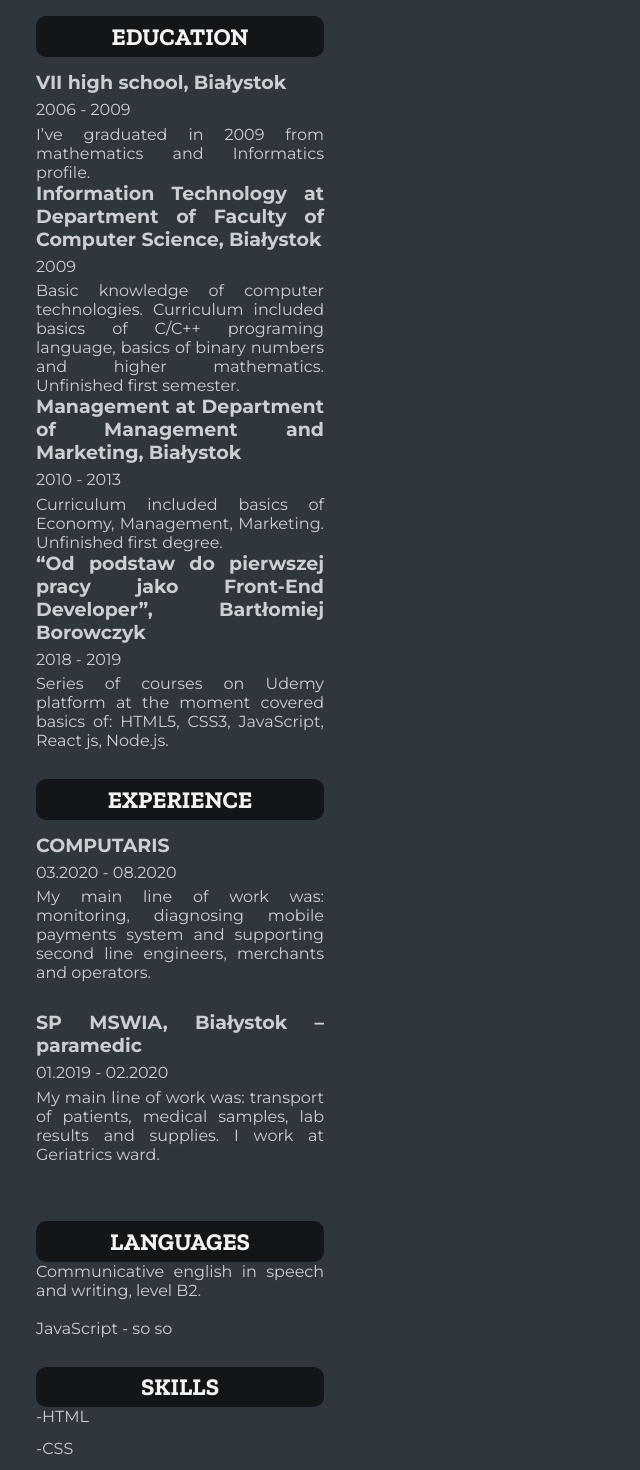
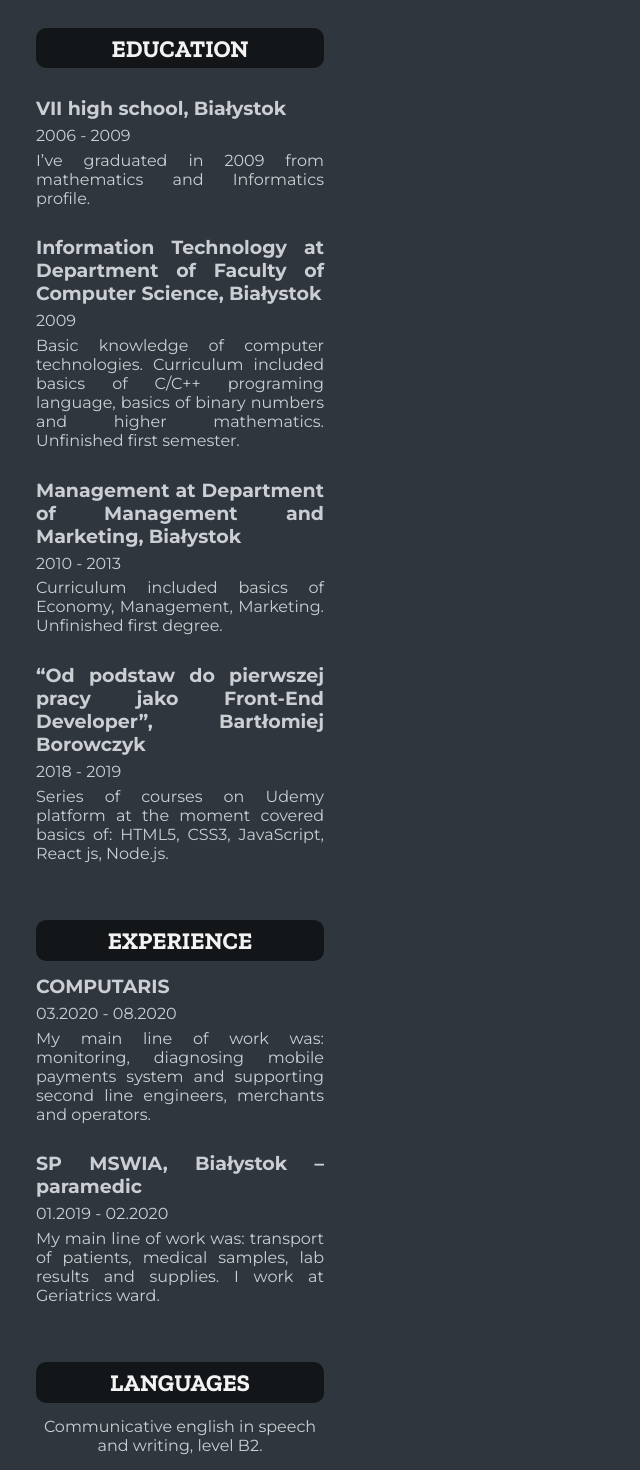
Before and after one commit to PiotrAdamowicz/nextJsBlog, a Next.js app: page /cv in a window 1280 px wide. Shown: the part 460-1930 px from the top of the page, without its empty margins (0-640 px from the left). Built offline with nearby package versions, Linux system fonts and the light colour scheme.

Commit message:
Break for changeing/experimenting with skills html

```diff
--- a/styles/cv.module.scss
+++ b/styles/cv.module.scss
@@ -35,6 +35,18 @@ main.page_wrap {
     "skills skills"
     "interest interest"
     "links links";
+  .section_header {
+    margin-bottom: $margin-bottom-10;
+    @include section_header__bg;
+  }
+
+  & > section > h4,
+  p {
+    margin-bottom: $margin-bottom-2;
+  }
+  .details {
+    margin-bottom: $margin-bottom-10;
+  }
 }
 .contact_info {
   grid-area: contact;
@@ -60,14 +72,21 @@ main.page_wrap {
   grid-area: education;
   margin-bottom: $margin-bottom-10;
   & > .section_header {
-    margin-bottom: $margin-bottom-5;
+    margin-bottom: $margin-bottom-10;
     @include section_header__bg;
   }
   & > .school {
     margin-bottom: $margin-bottom-2;
   }
   & > .duration {
-    margin-bottom: 2%;
+    margin-bottom: $margin-bottom-2;
+  }
+  & > h4,
+  p {
+    margin-bottom: $margin-bottom-2;
+  }
+  & > .details {
+    margin-bottom: $margin-bottom-10;
   }
 }
 .experience {
@@ -93,19 +112,26 @@ main.page_wrap {
   margin-bottom: $margin-bottom-10;
   & > .section_header__bg {
     @include section_header__bg;
+    margin-bottom: $margin-bottom-5;
+  }
+  & > p {
+    text-align: center;
   }
 }
 .skills {
   grid-area: skills;
   margin-bottom: $margin-bottom-10;
-  & > .section_header__bg {
+  .section_header__bg {
     @include section_header__bg;
+    margin-bottom: $margin-bottom-5;
   }
   .list {
     @include list-container;
   }
-  & > .list_element {
+  .list_element {
     margin-bottom: $margin-bottom-5;
+    align-items: center;
+    text-align: center;
   }
 }
 .links {
@@ -113,6 +139,7 @@ main.page_wrap {
   margin-bottom: $margin-bottom-10;
   & > .section_header__bg {
     @include section_header__bg;
+    margin-bottom: $margin-bottom-5;
   }
 }
 .interest {
@@ -120,6 +147,7 @@ main.page_wrap {
   margin-bottom: $margin-bottom-10;
   & > .section_header__bg {
     @include section_header__bg;
+    margin-bottom: $margin-bottom-5;
     font-size: 19px;
     line-height: 28px;
   }
```
